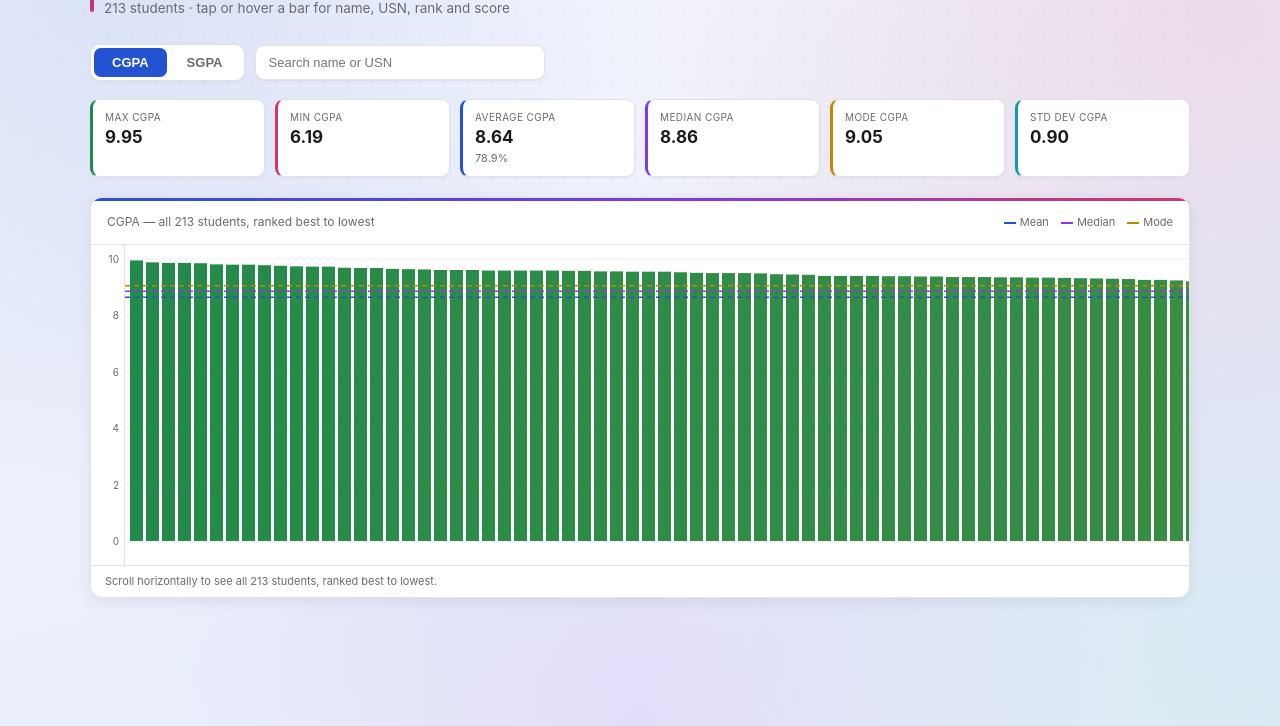
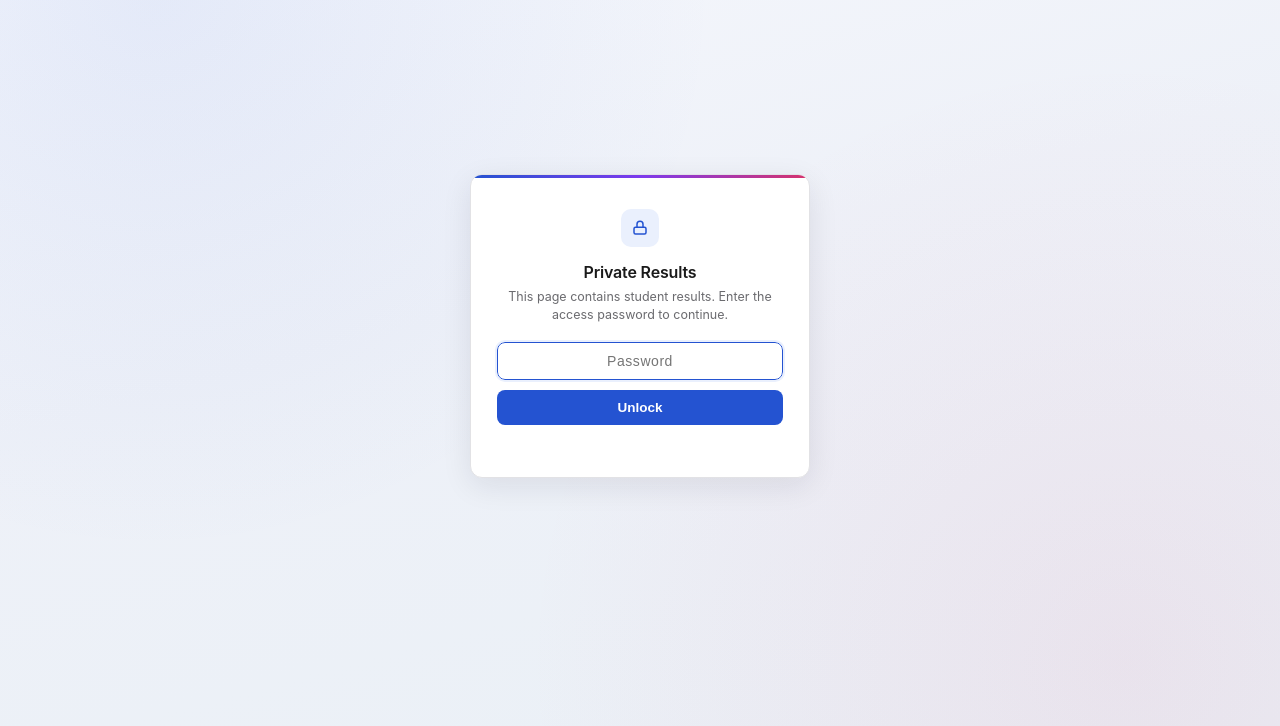
Before and after one commit to supreetvardhamane/gpa-dashboard, a plain HTML site: page index.html in a window 1280 px wide. Shown: the part 74-800 px from the top of the page. Drawn offline with Linux system fonts and the light colour scheme.

Commit message:
Refactor styles and implement lock screen functionality
Updated styles and added a lock screen feature with password protection for student results.

```diff
--- a/index.html
+++ b/index.html
@@ -36,82 +36,75 @@
     -webkit-font-smoothing:antialiased;
     min-height:100vh;
     background:
-      radial-gradient(circle at 8% 0%, rgba(36,83,209,0.14), transparent 40%),
-      radial-gradient(circle at 95% 8%, rgba(214,51,108,0.12), transparent 42%),
-      radial-gradient(circle at 50% 100%, rgba(124,58,237,0.10), transparent 48%),
-      radial-gradient(circle at 100% 100%, rgba(12,155,176,0.10), transparent 40%),
-      linear-gradient(165deg, #f7f9ff 0%, #eef1fb 40%, #eaeffb 70%, #f0f2fa 100%);
+      radial-gradient(circle at 12% 8%, rgba(36,83,209,0.07), transparent 42%),
+      radial-gradient(circle at 88% 92%, rgba(214,51,108,0.06), transparent 45%),
+      linear-gradient(165deg, #f6f8fd 0%, #eef1f8 45%, #eaf0f6 100%);
     background-attachment:fixed;
     background-color:#f2f4f9;
   }
   body::before{
     content:"";
     position:fixed;inset:0;
-    background-image:radial-gradient(rgba(30,30,40,0.06) 1px, transparent 1px);
-    background-size:24px 24px;
-    mask-image:radial-gradient(ellipse 90% 70% at 50% 0%, #000 50%, transparent 100%);
+    background-image:radial-gradient(rgba(30,30,40,0.05) 1px, transparent 1px);
+    background-size:22px 22px;
     pointer-events:none;
     z-index:0;
   }
-  .wrap{max-width:1140px;margin:0 auto;padding:36px 20px 48px;position:relative;z-index:1;}
+  .wrap{max-width:1100px;margin:0 auto;padding:20px 16px 40px;position:relative;z-index:1;}
 
-  header{margin-bottom:26px;position:relative;padding-left:14px;}
+  header{margin-bottom:18px;position:relative;padding-left:12px;}
   header::before{
     content:"";position:absolute;left:0;top:2px;bottom:6px;width:4px;border-radius:3px;
     background:linear-gradient(180deg,var(--c1),var(--c2));
   }
-  h1{font-size:23px;font-weight:700;margin:0 0 5px;letter-spacing:-0.015em;}
+  h1{font-size:20px;font-weight:600;margin:0 0 4px;letter-spacing:-0.01em;}
   h1 .accent{color:var(--accent2);}
-  .subtitle{font-size:13.5px;color:var(--muted);}
+  .subtitle{font-size:13px;color:var(--muted);}
 
   .toolbar{
     display:flex;
     flex-wrap:wrap;
     gap:10px;
     align-items:center;
-    margin:22px 0 18px;
+    margin:18px 0 14px;
   }
-  .tabs{display:inline-flex;padding:3px;gap:2px;border:1px solid var(--border);border-radius:10px;background:#fff;box-shadow:0 1px 3px rgba(20,20,40,0.05);}
+  .tabs{display:inline-flex;border:1px solid var(--border);border-radius:8px;overflow:hidden;background:#fff;box-shadow:0 1px 2px rgba(20,20,40,0.05);}
   .tab-btn{
-    appearance:none;border:0;background:transparent;color:var(--muted);
-    padding:7px 18px;font-size:13px;font-weight:600;cursor:pointer;
-    border-radius:7px;
-    transition:background 0.15s ease,color 0.15s ease;
+    appearance:none;border:0;background:var(--bg);color:var(--muted);
+    padding:8px 16px;font-size:13px;font-weight:600;cursor:pointer;
+    border-right:1px solid var(--border);
   }
-  .tab-btn:hover{color:var(--text);}
+  .tab-btn:last-child{border-right:0;}
   .tab-btn.active-cgpa{background:var(--c1);color:#fff;}
   .tab-btn.active-sgpa{background:var(--c2);color:#fff;}
 
   #searchBox{
     flex:1 1 220px;
-    max-width:290px;
-    padding:9px 13px;
+    max-width:280px;
+    padding:8px 12px;
     border:1px solid var(--border);
-    border-radius:9px;
+    border-radius:8px;
     font-size:13px;
     color:var(--text);
     background:#fff;
     box-shadow:0 1px 2px rgba(20,20,40,0.05);
-    transition:border-color 0.15s ease, box-shadow 0.15s ease;
   }
-  #searchBox:focus{outline:none;border-color:var(--accent);box-shadow:0 0 0 3px var(--accent-soft);}
+  #searchBox:focus{outline:2px solid var(--accent-soft);border-color:var(--accent);}
 
   .stats-row{
     display:grid;
-    grid-template-columns:repeat(auto-fit,minmax(100px,1fr));
-    gap:10px;
-    margin-bottom:20px;
+    grid-template-columns:repeat(auto-fit,minmax(90px,1fr));
+    gap:8px;
+    margin-bottom:16px;
   }
   .stat-card{
     border:1px solid var(--border);
     border-left:3px solid var(--c1);
-    border-radius:9px;
-    padding:10px 12px;
+    border-radius:8px;
+    padding:8px 10px;
     background:#fff;
     box-shadow:0 1px 3px rgba(20,20,40,0.05);
-    transition:transform 0.15s ease, box-shadow 0.15s ease;
   }
-  .stat-card:hover{transform:translateY(-2px);box-shadow:0 6px 16px rgba(20,20,40,0.09);}
   .stat-card:nth-child(1){border-left-color:var(--c4);}
   .stat-card:nth-child(2){border-left-color:var(--c2);}
   .stat-card:nth-child(3){border-left-color:var(--c1);}
@@ -119,15 +112,15 @@
   .stat-card:nth-child(5){border-left-color:var(--c3);}
   .stat-card:nth-child(6){border-left-color:var(--c6);}
   .stat-card .label{font-size:10px;color:var(--muted);text-transform:uppercase;letter-spacing:0.04em;}
-  .stat-card .value{font-size:17px;font-weight:700;margin-top:2px;}
+  .stat-card .value{font-size:16px;font-weight:700;margin-top:1px;}
   .stat-card .pct{font-size:11px;color:var(--muted);margin-top:1px;}
 
   .chart-card{
     border:1px solid var(--border);
-    border-radius:12px;
+    border-radius:10px;
     background:#fff;
     overflow:hidden;
-    box-shadow:0 4px 16px rgba(20,20,40,0.07);
+    box-shadow:0 2px 10px rgba(20,20,40,0.06);
   }
   .chart-card::before{
     content:"";display:block;height:3px;
@@ -135,7 +128,7 @@
   }
   .chart-head{
     display:flex;justify-content:space-between;align-items:center;
-    padding:13px 16px;border-bottom:1px solid var(--border);
+    padding:10px 14px;border-bottom:1px solid var(--border);
     font-size:12px;color:var(--muted);
   }
   .legend{display:flex;gap:12px;flex-wrap:wrap;font-size:11px;}
@@ -160,7 +153,7 @@
     -webkit-overflow-scrolling:touch;
   }
   svg{display:block;}
-  .bar{cursor:pointer;transition:opacity 0.15s ease;}
+  .bar{cursor:pointer;}
   .bar:hover, .bar.match{stroke:#111;stroke-width:1;}
   .bar.dim{opacity:0.18;}
 
@@ -188,11 +181,96 @@
     .subtitle{font-size:12px;}
     .stat-card .value{font-size:14px;}
   }
+
+  /* ---- Lock screen ---- */
+  #lockScreen{
+    position:fixed;inset:0;z-index:100;
+    display:flex;align-items:center;justify-content:center;
+    background:
+      radial-gradient(circle at 12% 8%, rgba(36,83,209,0.08), transparent 42%),
+      radial-gradient(circle at 88% 92%, rgba(214,51,108,0.07), transparent 45%),
+      linear-gradient(165deg, #f6f8fd 0%, #eef1f8 45%, #eaf0f6 100%);
+    padding:20px;
+  }
+  .lock-card{
+    width:100%;max-width:340px;
+    background:#fff;
+    border:1px solid var(--border);
+    border-radius:12px;
+    box-shadow:0 8px 30px rgba(20,20,40,0.09);
+    padding:28px 26px 24px;
+    text-align:center;
+    position:relative;
+    overflow:hidden;
+  }
+  .lock-card::before{
+    content:"";display:block;height:3px;
+    position:absolute;top:0;left:0;right:0;
+    background:linear-gradient(90deg,var(--c1),var(--c5),var(--c2));
+  }
+  .lock-icon{
+    width:38px;height:38px;margin:6px auto 14px;
+    border-radius:10px;
+    background:var(--accent-soft);
+    display:flex;align-items:center;justify-content:center;
+  }
+  .lock-icon svg{width:18px;height:18px;stroke:var(--accent);}
+  .lock-title{font-size:16px;font-weight:600;margin:0 0 4px;letter-spacing:-0.01em;}
+  .lock-subtitle{font-size:12.5px;color:var(--muted);margin:0 0 18px;line-height:1.45;}
+  #lockForm{display:flex;flex-direction:column;gap:10px;}
+  #lockPassword{
+    width:100%;
+    padding:10px 12px;
+    border:1px solid var(--border);
+    border-radius:8px;
+    font-size:14px;
+    color:var(--text);
+    background:var(--bg-alt);
+    text-align:center;
+    letter-spacing:0.04em;
+  }
+  #lockPassword:focus{outline:2px solid var(--accent-soft);border-color:var(--accent);background:#fff;}
+  #lockSubmit{
+    appearance:none;border:0;border-radius:8px;
+    background:var(--accent);color:#fff;
+    padding:10px 12px;font-size:13.5px;font-weight:600;
+    cursor:pointer;
+  }
+  #lockSubmit:hover{background:#1c3fa8;}
+  #lockError{
+    font-size:12px;color:var(--bad);min-height:16px;margin-top:2px;
+  }
+  .lock-card.shake{animation:shake 0.35s;}
+  @keyframes shake{
+    10%,90%{transform:translateX(-1px);}
+    20%,80%{transform:translateX(2px);}
+    30%,50%,70%{transform:translateX(-4px);}
+    40%,60%{transform:translateX(4px);}
+  }
+  #dashboard{display:none;}
 </style>
 </head>
 <body>
 
-<div class="wrap">
+<div id="lockScreen">
+  <div class="lock-card" id="lockCard">
+    <div class="lock-icon">
+      <svg viewBox="0 0 24 24" fill="none" stroke-width="2" stroke-linecap="round" stroke-linejoin="round">
+        <rect x="4" y="11" width="16" height="9" rx="2"></rect>
+        <path d="M8 11V7a4 4 0 0 1 8 0v4"></path>
+      </svg>
+    </div>
+    <div class="lock-title">Private Results</div>
+    <div class="lock-subtitle">This page contains student results. Enter the access password to continue.</div>
+    <form id="lockForm">
+      <input type="password" id="lockPassword" placeholder="Password" autocomplete="off" autofocus>
+      <button type="submit" id="lockSubmit">Unlock</button>
+      <div id="lockError"></div>
+    </form>
+  </div>
+</div>
+
+<div class="wrap" id="dashboard">
   <header>
     <h1>SIT Tumkur — CSE 2024 Batch, <span class="accent">Semester 4</span> Results</h1>
     <div class="subtitle">213 students · tap or hover a bar for name, USN, rank and score</div>
@@ -419,5 +497,53 @@ document.getElementById('btnSGPA').addEventListener('click', ()=>showChart('sgpa
 showChart('cgpa');
 </script>
 
+<script>
+(function(){
+  // SHA-256 hash of the access password (not stored in plaintext in source).
+  const PASS_HASH = '02edbd4651aa0b17f80ace09648c6f9aca5fc948b5cba54eba856b0798c5cd57';
+  const SESSION_KEY = 'sit_gpa_unlocked';
+
+  const lockScreen = document.getElementById('lockScreen');
+  const lockCard = document.getElementById('lockCard');
+  const lockForm = document.getElementById('lockForm');
+  const lockPassword = document.getElementById('lockPassword');
+  const lockError = document.getElementById('lockError');
+  const dashboard = document.getElementById('dashboard');
+
+  async function sha256(text){
+    const enc = new TextEncoder().encode(text);
+    const buf = await crypto.subtle.digest('SHA-256', enc);
+    return Array.from(new Uint8Array(buf)).map(b => b.toString(16).padStart(2,'0')).join('');
+  }
+
+  function unlock(){
+    lockScreen.style.display = 'none';
+    dashboard.style.display = 'block';
+  }
+
+  // Stay unlocked for the rest of this browser tab session only.
+  if (sessionStorage.getItem(SESSION_KEY) === '1') {
+    unlock();
+  }
+
+  lockForm.addEventListener('submit', async function(e){
+    e.preventDefault();
+    const entered = lockPassword.value;
+    const hash = await sha256(entered);
+    if (hash === PASS_HASH) {
+      sessionStorage.setItem(SESSION_KEY, '1');
+      unlock();
+    } else {
+      lockError.textContent = 'Incorrect password. Try again.';
+      lockPassword.value = '';
+      lockPassword.focus();
+      lockCard.classList.remove('shake');
+      void lockCard.offsetWidth; // restart animation
+      lockCard.classList.add('shake');
+    }
+  });
+})();
+</script>
+
 </body>
 </html>
```
